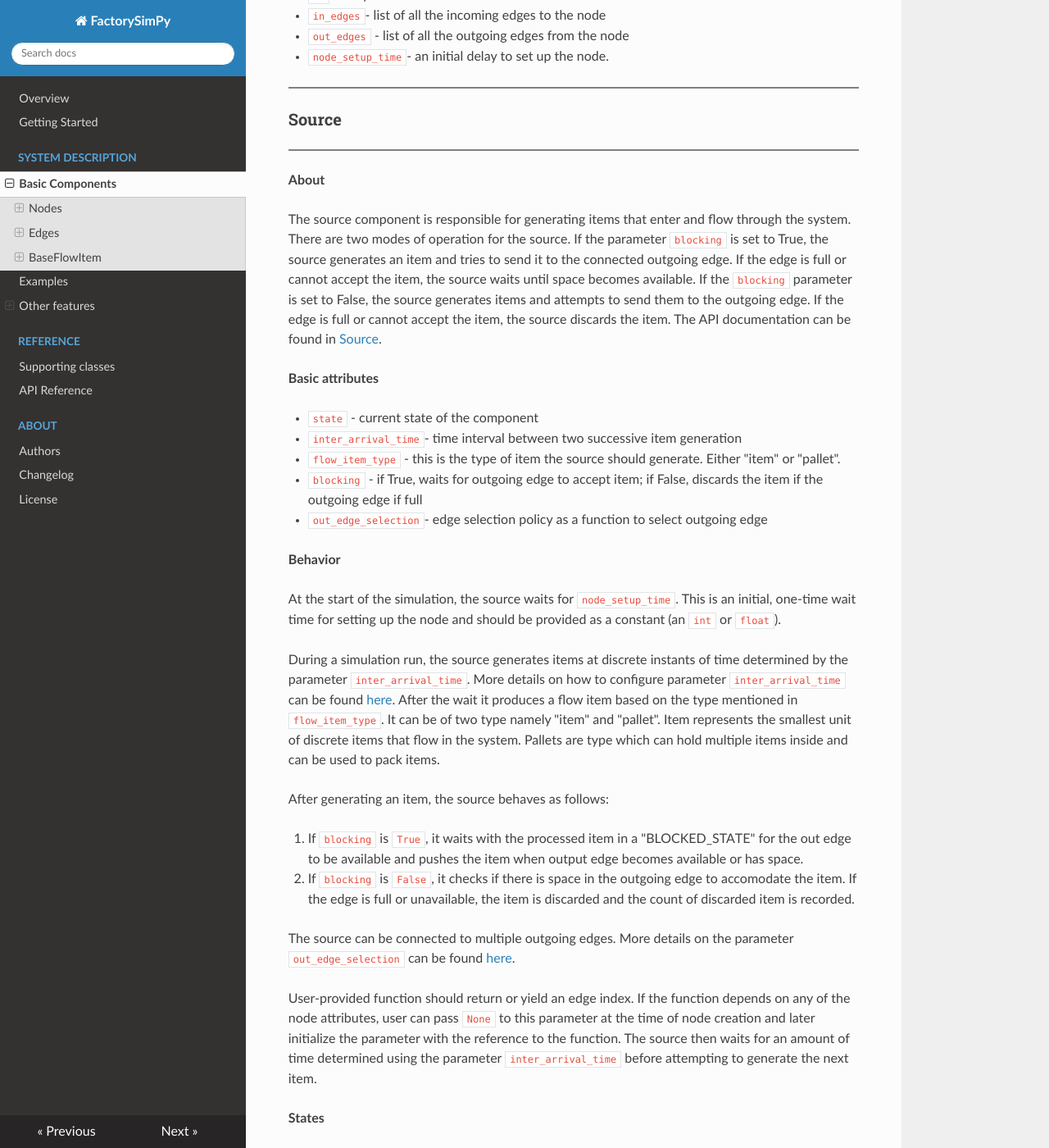
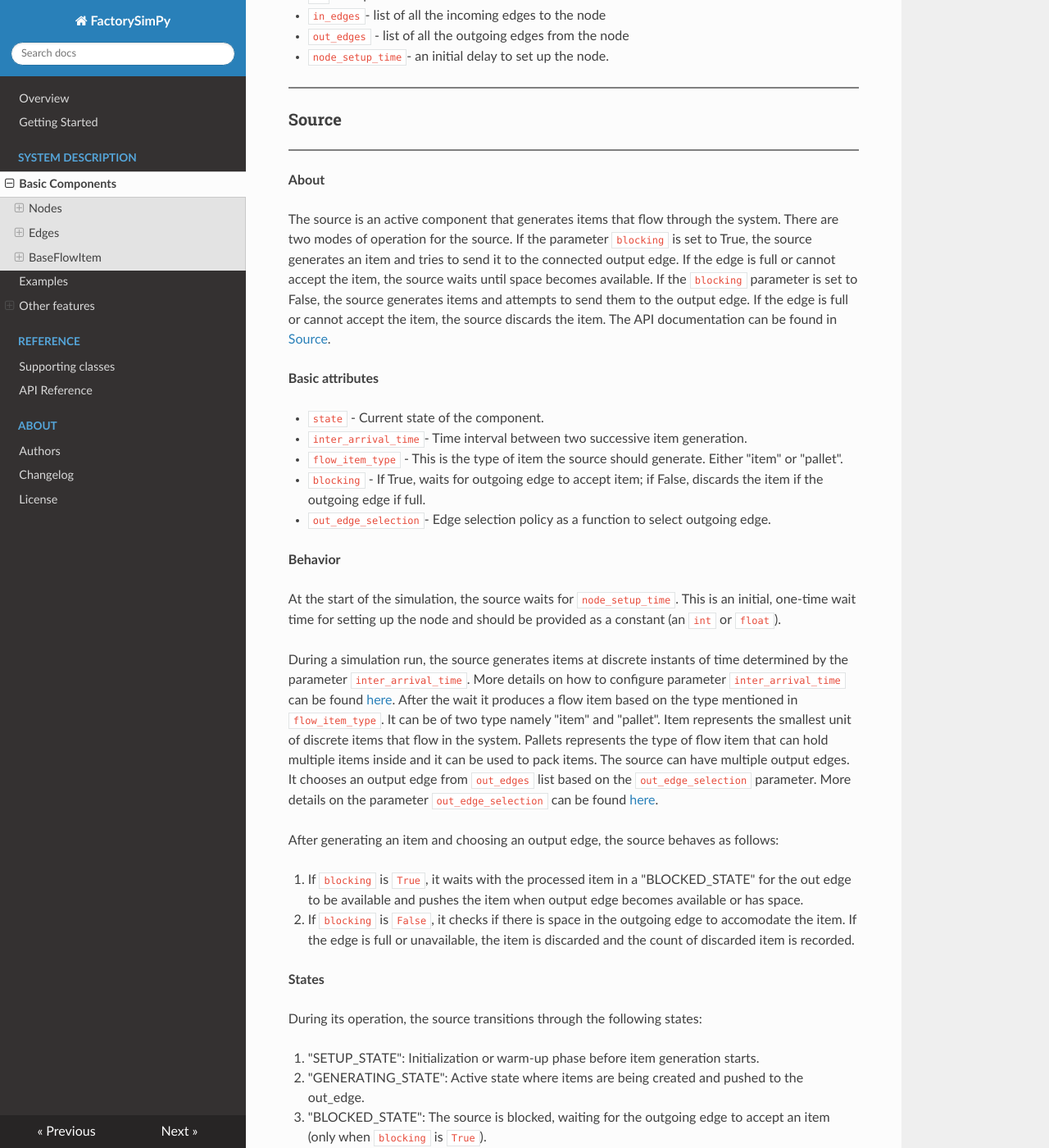
Before and after one commit to FactorySimPy/FactorySimPy, an MkDocs documentation site: the page built from docs/basic_components.md, in a window 1280 px wide and 1400 px high, scrolled down 1926 px. Shown: the whole window at 82% size. Built offline with MkDocs 1.6.1, drawn with Linux system fonts in a browser that asks for light colours; nearby versions of some CDN libraries; some of the changed text lies outside the part shown.

Commit message:
documentation update

```diff
--- a/docs/basic_components.md
+++ b/docs/basic_components.md
@@ -68,32 +68,32 @@ Nodes represent active elements in the system. This is a basic type and is the b
 
 **About**
 
-The source component is responsible for generating items that enter and flow through the system. There are two modes of operation for the source. If the parameter `blocking` is set to True, the source generates an item and tries to send it to the connected outgoing edge. If the edge is full or cannot accept the item, the source waits until space becomes available. If the `blocking` parameter is set to False, the source generates items and attempts to send them to the outgoing edge. If the edge is full or cannot accept the item, the source discards the item. The API documentation can be found in [Source](source.md).
+The source is an active component that generates items that flow through the system. There are two modes of operation for the source. If the parameter `blocking` is set to True, the source generates an item and tries to send it to the connected output edge. If the edge is full or cannot accept the item, the source waits until space becomes available. If the `blocking` parameter is set to False, the source generates items and attempts to send them to the output edge. If the edge is full or cannot accept the item, the source discards the item. The API documentation can be found in [Source](source.md).
 
 **Basic attributes**
 
-- `state` - current state of the component
-- `inter_arrival_time`- time interval between two successive item generation
-- `flow_item_type` - this is the type of item the source should generate. Either "item" or "pallet".
-- `blocking` -  if True, waits for outgoing edge to accept item; if False, discards the item if the outgoing edge if full
-- `out_edge_selection`- edge selection policy as a function to select outgoing edge
+- `state` - Current state of the component.
+- `inter_arrival_time`- Time interval between two successive item generation.
+- `flow_item_type` - This is the type of item the source should generate. Either "item" or "pallet".
+- `blocking` -  If True, waits for outgoing edge to accept item; if False, discards the item if the outgoing edge if full.
+- `out_edge_selection`- Edge selection policy as a function to select outgoing edge.
 
 **Behavior**
 
 At the start of the simulation, the source waits for `node_setup_time`. This is an initial, one-time wait time for setting up the node and should be provided as a constant (an `int` or `float`).
 
-During a simulation run, the source generates items at discrete instants of time determined by the parameter `inter_arrival_time`. More details on how to configure parameter `inter_arrival_time` can be found [here](configuring_parameters.md/#delay-parameters). After the wait it produces a flow item based on the type mentioned in `flow_item_type`. It can be of two type namely "item" and "pallet". Item represents the smallest unit of discrete items that flow in the system. Pallets are type which can hold multiple items inside and can be used to pack items.
+During a simulation run, the source generates items at discrete instants of time determined by the parameter `inter_arrival_time`. More details on how to configure parameter `inter_arrival_time` can be found [here](configuring_parameters.md/#delay-parameters). After the wait it produces a flow item based on the type mentioned in `flow_item_type`. It can be of two type namely "item" and "pallet". Item represents the smallest unit of discrete items that flow in the system. Pallets represents the type of flow item that can hold multiple items inside and it can be used to pack items. The source can have multiple output edges. It chooses an output edge from `out_edges` list based on the `out_edge_selection` parameter. More details on the parameter `out_edge_selection` can be found [here](configuring_parameters.md/#edge-selection).
 
 
-After generating an item, the source behaves as follows:
+After generating an item and choosing an output edge, the source behaves as follows:
 
 1. If `blocking` is `True`, it waits with the processed item in a "BLOCKED_STATE" for the out edge to be available and pushes the item when output edge becomes available or has space.
 2. If `blocking` is `False`, it checks if there is space in the outgoing edge to accomodate the item. If the edge is full or unavailable, the item is discarded and the count of discarded item is recorded.
 
 
-The source can be connected to multiple outgoing edges. More details on the parameter `out_edge_selection` can be found [here](configuring_parameters.md/#edge-selection).
 
-User-provided function should return or yield an edge index. If the function depends on any of the node attributes, user can pass `None` to this parameter at the time of node creation and later initialize the parameter with the reference to the function. The source then waits for an amount of time determined using the parameter `inter_arrival_time` before attempting to generate the next item.
+
+
 
 **States**
 
@@ -120,7 +120,7 @@ SRC = Source(
     inter_arrival_time=0.4,     # Time between item generations (can be constant or function/generator)
     flow_item_type="item",      # Type of baseflowitem that the source should generate
     blocking=False,             # If True, waits for outgoing edge to accept item; if False, discards item if the outgoing edge is full
-    out_edge_selection=None     # Strategy or function to select outgoing edge (can be string or callable)
+    out_edge_selection=0        # Strategy or function to select outgoing edge (can be string or callable or genrator or a constant int)
 )
 
 
@@ -166,7 +166,7 @@ print(f"Source {SRC.id}, state times: {SRC.stats["time_spent_in_states"]}")
 <hr style="height:2px;border:none;color:blue; background-color:grey;" />
 
 **About**
-A machine is an active component that processes items flowing through the system. Each item incurs a `processing_delay` amount of time to get processed in the machine. A machine can have multiple `in_edges` and `out_edges`. A machine can process multiple items simultaneously. The parameter `work_capacity` indicates the maximum number of items that can be processed simulatanously inside the machine. If work_capacity is set of a number greater than 1 (eg 3), this represents a machine with a maximum of 3 worker threads that are capable of processing 3 worker threads simultaneously. The `processing_delay` can be defined as a constant or defined as a random variate implemented as a python function or a generator function. Machine has two modes of operation based on the parameter value specified in `blocking`. If it is set to `True`, the processed item is held in a blocked state and machine waits for the out edge to be available to accept the item and pushes the processed item to the chosen out edge once it is available. The other mode can be configured by setting `blocking` to `False`. In this mode , the machine checks if there is space available in the chosen outgoing edge and only if there is space the item is pushed. If the outgoing edge is unavailable or full, the item will be discarded and its count will be recorded. The API documentation can be found in [Machine](machine.md)
+A machine is an active component that processes items flowing through the system. Each item incurs a `processing_delay` amount of time to get processed in the machine. A machine can have multiple `in_edges` and `out_edges`. A machine can process multiple items simultaneously. The parameter `work_capacity` indicates the maximum number of items that can be processed simulatanously inside the machine. If work_capacity is set to a number greater than 1 (eg 3), this represents a machine with a maximum of 3 worker processes that are capable of processing 3 worker threads simultaneously. The `processing_delay` can be defined as a constant or defined as a random variate implemented as a python function or a generator function. Machine has two modes of operation based on the parameter value specified in `blocking`. If it is set to `True`, the processed item is held in a blocked state and machine waits for the out edge to be available to accept the item and pushes the processed item to the chosen out edge once it is available. The other mode can be configured by setting `blocking` to `False`. In this mode , the machine checks if there is space available in the chosen outgoing edge and only if there is space the item is pushed. If the outgoing edge is unavailable or full, the item will be discarded and its count will be recorded. The API documentation can be found in [Machine](machine.md)
 
 **Basic attributes**
 
```
Also changed, not shown: other parts of docs/basic_components.md (+11 -7 lines), docs/configuring_parameters.md (+1 -1 lines).
